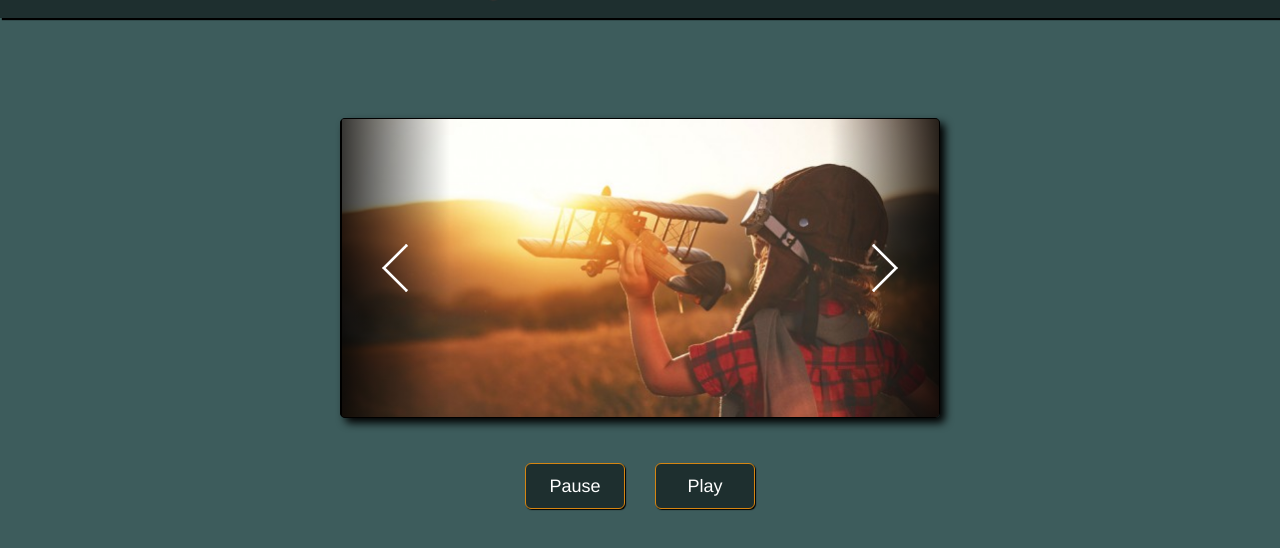
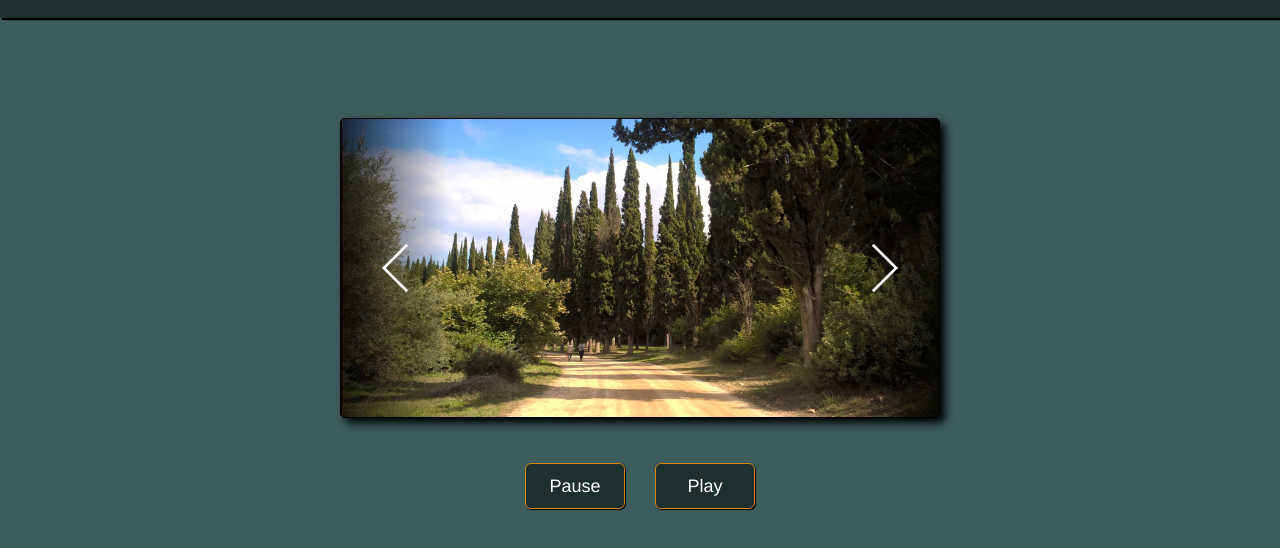
Before and after one commit to AbrakaDaba/photoSlider, a plain HTML site: page index.html in a window 1280 px wide. Shown: the part 64-612 px from the top of the page. Drawn offline with Linux system fonts and the light colour scheme.

Commit message:
Update index.html

```diff
--- a/index.html
+++ b/index.html
@@ -27,12 +27,12 @@
       <div class="images-box">
 
         <div class="onlyImg">
-<!--            <img src="img/barcelona.jpg" alt="" class="imgs">
+           <img src="img/barcelona.jpg" alt="" class="imgs">
            <img src="img/praha2.JPG" alt="" class="imgs">
-           <img src="img/cypress_forest_hilandar.jpg" alt="" class="imgs"> -->
-           <img src="img/img1.jpg" alt="" class="imgs">
+           <img src="img/cypress_forest_hilandar.jpg" alt="" class="imgs">
+<!--            <img src="img/img1.jpg" alt="" class="imgs">
            <img src="img/img2.jpg" alt="" class="imgs">
-           <img src="img/img3.jpg" alt="" class="imgs">
+           <img src="img/img3.jpg" alt="" class="imgs"> -->
         </div>
 
         <div class="before">
```
